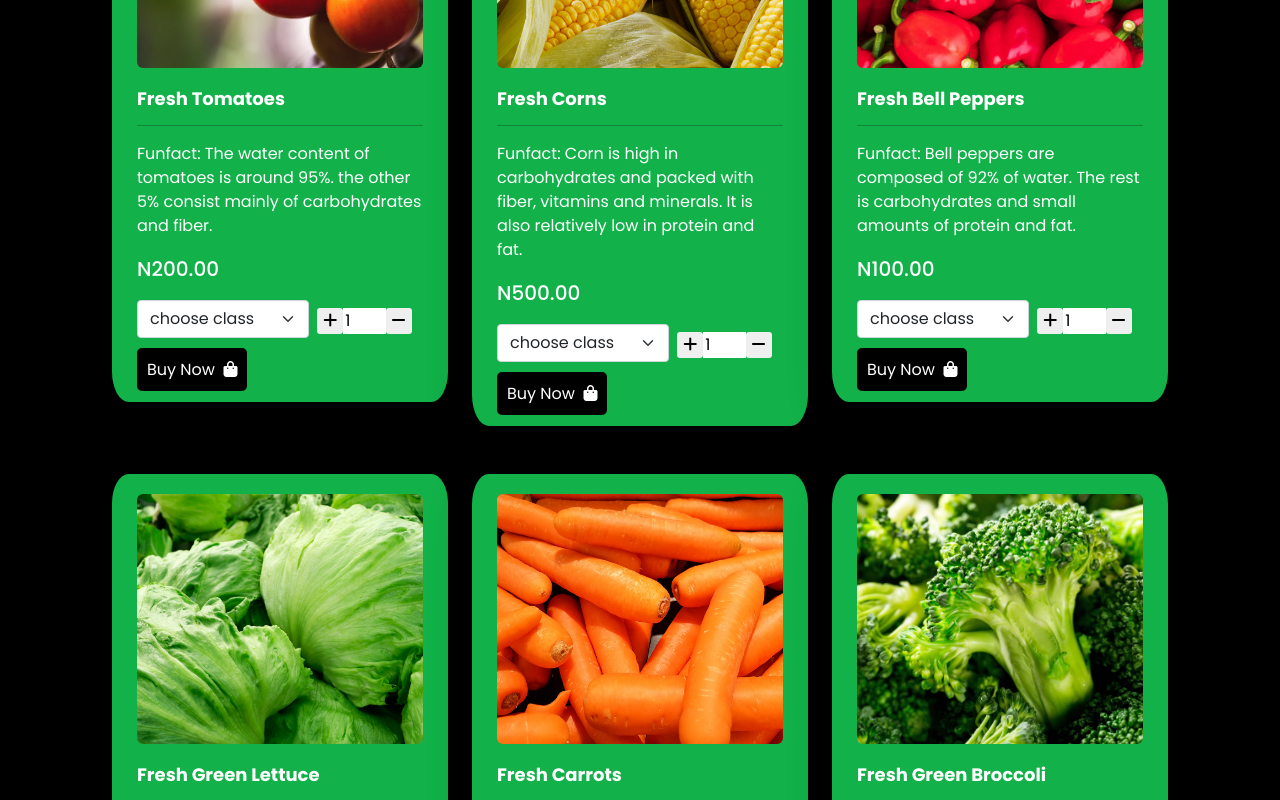
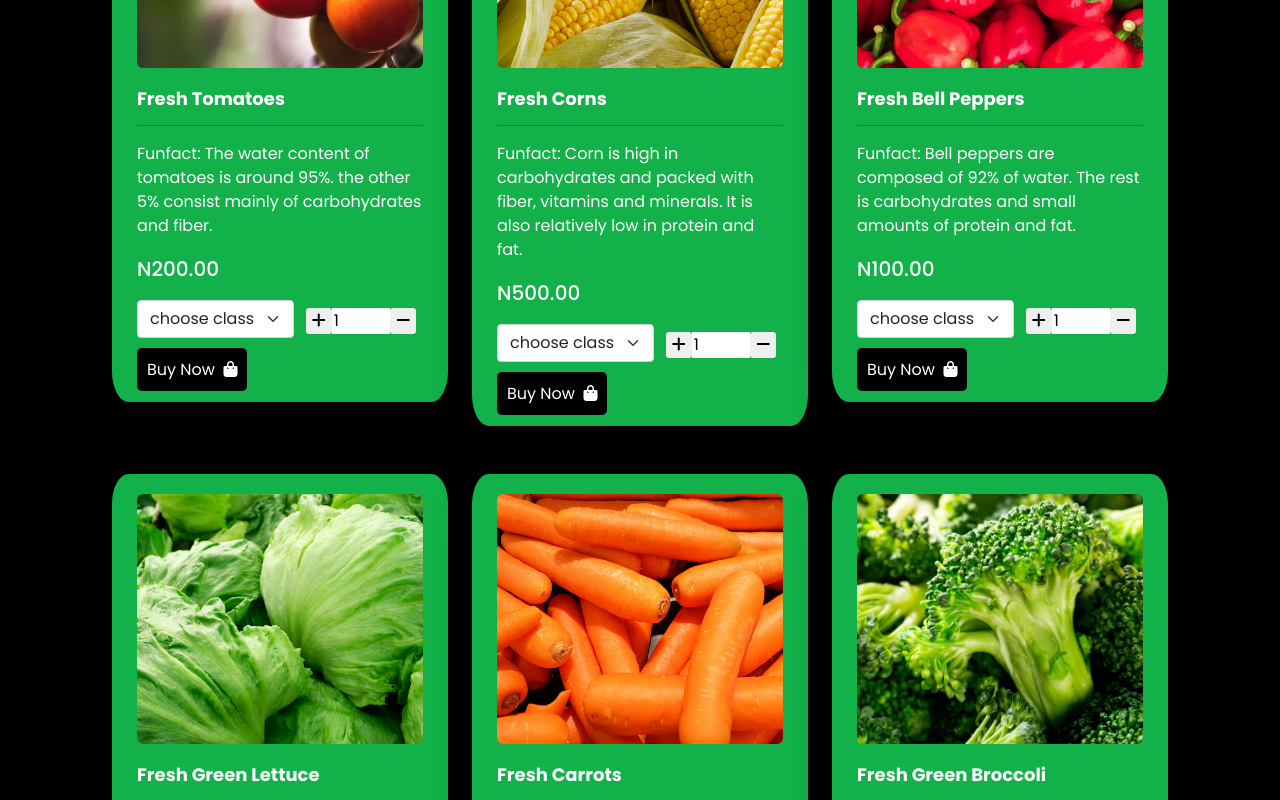
Before and after one commit to loopcodes/LoopMarket, an Angular app: page /marketplace in a window 1280 px wide. Shown: the part 819-1619 px from the top of the page. After the commit the page ends 800 px from the top, so only its background shows below. Built offline with nearby package versions, Linux system fonts and the light colour scheme.

Commit message:
new change

```diff
--- a/src/app/marketplace/marketplace.component.css
+++ b/src/app/marketplace/marketplace.component.css
@@ -63,15 +63,12 @@ button {
 
 .quan {
   margin-top: -30px;
-  margin-left: 63%;
+  margin-left: 59%;
 }
 
-input {
-  width: 40%;
-}
 
 .form-select {
-  width: 60%;
+  width: 55%;
 }
 
 .text {
```
